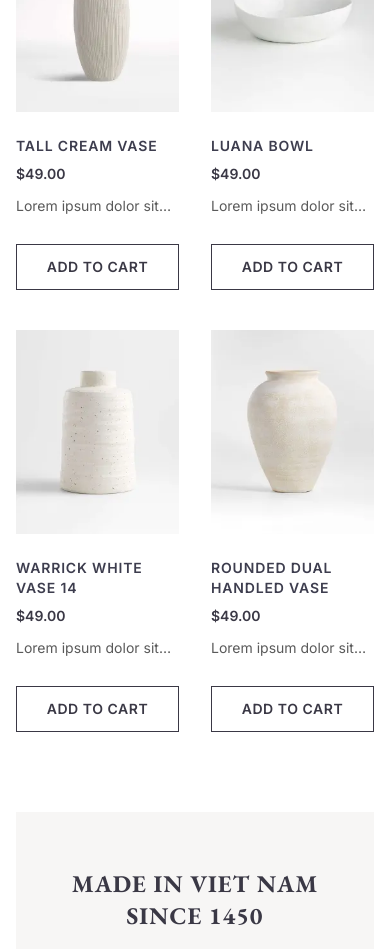
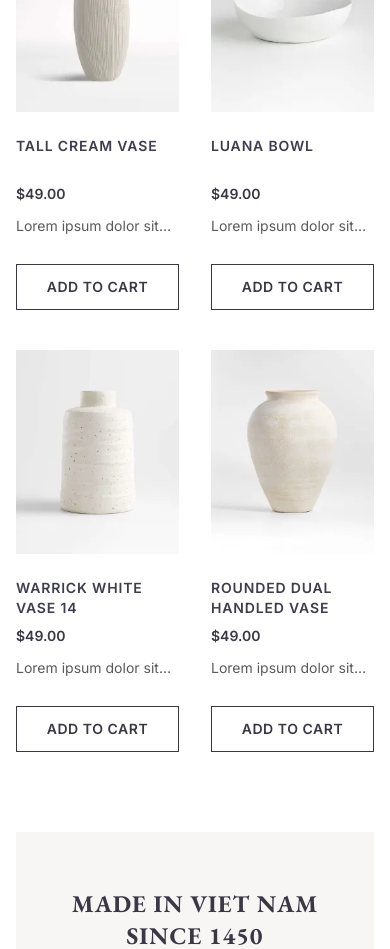
Before and after one commit to adhishrestha/mern-ecommerce-site, a React (Vite) app in the folder frontend/: page / in a window 390 px wide. Shown: the part 3060-4009 px from the top of the page. Built offline with nearby package versions, Linux system fonts and the light colour scheme.

Commit message:
style(product): improve card consistency and gallery responsiveness

```diff
--- a/frontend/src/components/cards/ProductCard.jsx
+++ b/frontend/src/components/cards/ProductCard.jsx
@@ -22,17 +22,17 @@ const ProductCard = ({ product }) => {
 
       {/* PRODUCT CONTENT */}
       <div className="flex flex-1 flex-col pt-6">
-        <h3 className="line-clamp-2 text-sm font-semibold tracking-[0.06em] text-[#3D3D4E] uppercase transition-colors duration-300 hover:text-[#000]">
-          <Link to={`/products/${product.id}/${product.slug}`}>
+        <Link to={`/products/${product.id}/${product.slug}`}>
+          <h3 className="line-clamp-2 h-10 text-sm font-semibold tracking-[0.06em] text-[#3D3D4E] uppercase transition-colors duration-300 hover:text-[#000]">
             {product.name}
-          </Link>
-        </h3>
+          </h3>
+        </Link>
 
         <p className="mt-2 text-sm leading-5 font-semibold text-[#3A3845]">
           ${product.price}
         </p>
 
-        <p className="mt-2 line-clamp-1 text-sm leading-7 font-normal text-[#5A5A5A]">
+        <p className="mt-2 line-clamp-1 h-7 text-sm leading-7 font-normal text-[#5A5A5A]">
           {product.description}
         </p>
         <div className="mt-auto pt-6">
--- a/frontend/src/features/product-details/components/gallery/ProductGallery.jsx
+++ b/frontend/src/features/product-details/components/gallery/ProductGallery.jsx
@@ -18,7 +18,7 @@ const ProductGallery = ({ product }) => {
   return (
     <div className="w-full space-y-4">
       {/* Main Image */}
-      <div className="aspect-4/5 w-full overflow-hidden">
+      <div className="aspect-auto w-full overflow-hidden">
         <Image
           src={selectedImage}
           alt={name ? `${name} product image` : 'Product image'}
```
